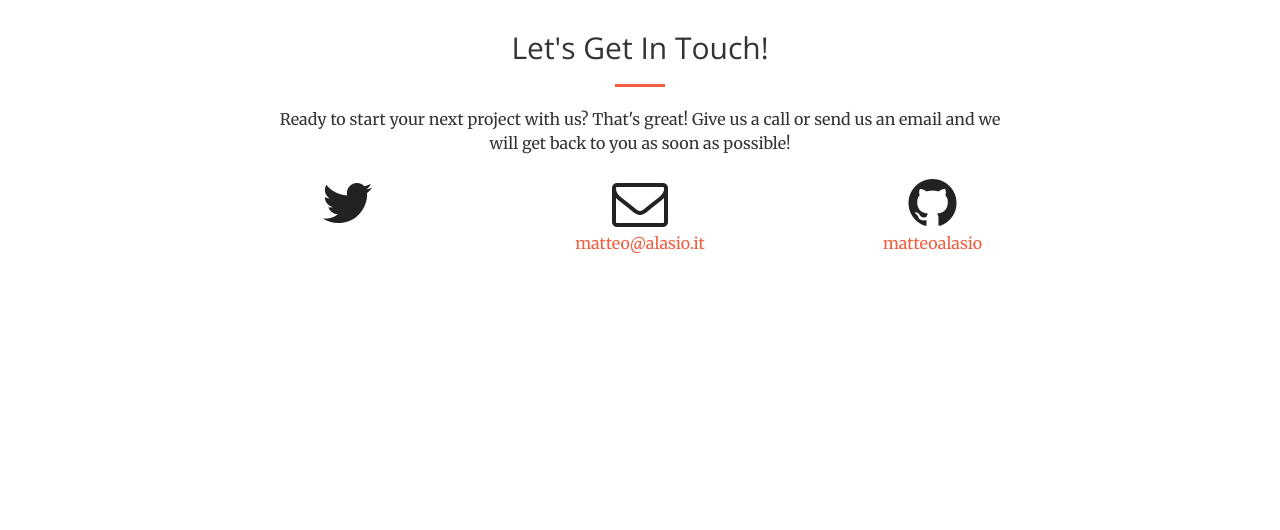
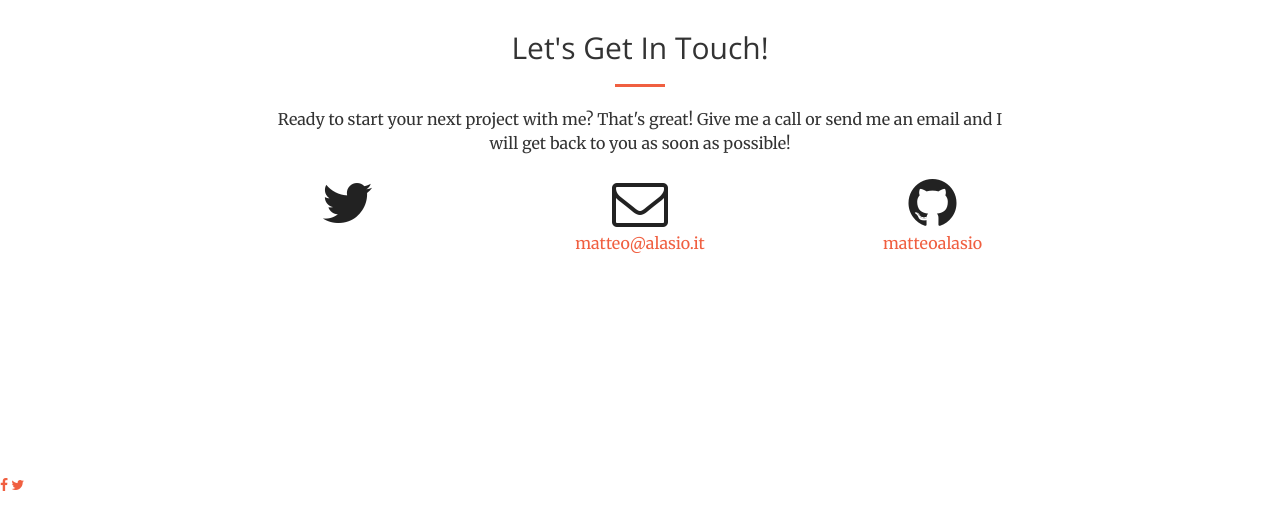
Before and after one commit to matteoalasio/matteoalasio.github.io, a Jekyll site: the page built from index.html, in a window 1280 px wide and 900 px high, scrolled down 2649 px. Shown: the part 305-835 px from the top of the window. Built offline with Jekyll 4.4.1, drawn with Linux system fonts in a browser that asks for light colours; before the commit the page ends 3329 px from its top, so only the background shows below that.

```diff
--- a/_includes/contact.html
+++ b/_includes/contact.html
@@ -4,7 +4,7 @@
             <div class="col-lg-8 col-lg-offset-2 text-center">
                 <h2 class="section-heading">Let's Get In Touch!</h2>
                 <hr class="primary">
-                <p>Ready to start your next project with us? That's great! Give us a call or send us an email and we will get back to you as soon as possible!</p>
+                <p>Ready to start your next project with me? That's great! Give me a call or send me an email and I will get back to you as soon as possible!</p>
             </div>
         <div class="col-lg-2 col-lg-offset-2 text-center">
             <a href="https://twitter.com/{{ site.twitter_username }}">
@@ -27,3 +27,11 @@
 
     </div>
 </section>
+<section id="contact1">
+<!-- Add icon library -->
+<link rel="stylesheet" href="https://cdnjs.cloudflare.com/ajax/libs/font-awesome/4.7.0/css/font-awesome.min.css">
+
+<!-- Add font awesome icons -->
+<a href="#" class="fa fa-facebook"></a>
+<a href="#" class="fa fa-twitter"></a>
+</section>
```
Also changed, not shown: css/stylesheet.css (added, +27 -0 lines).
